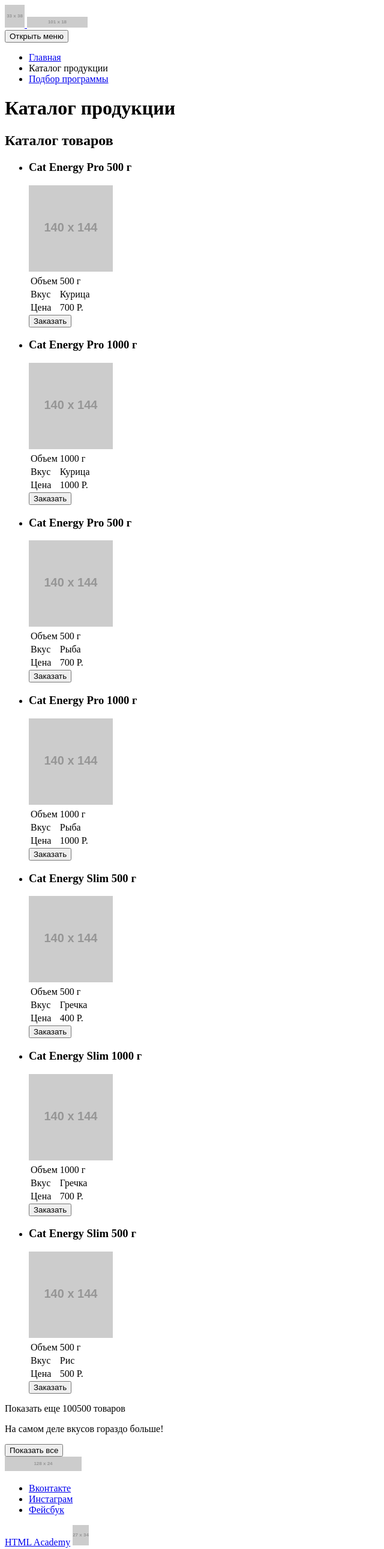
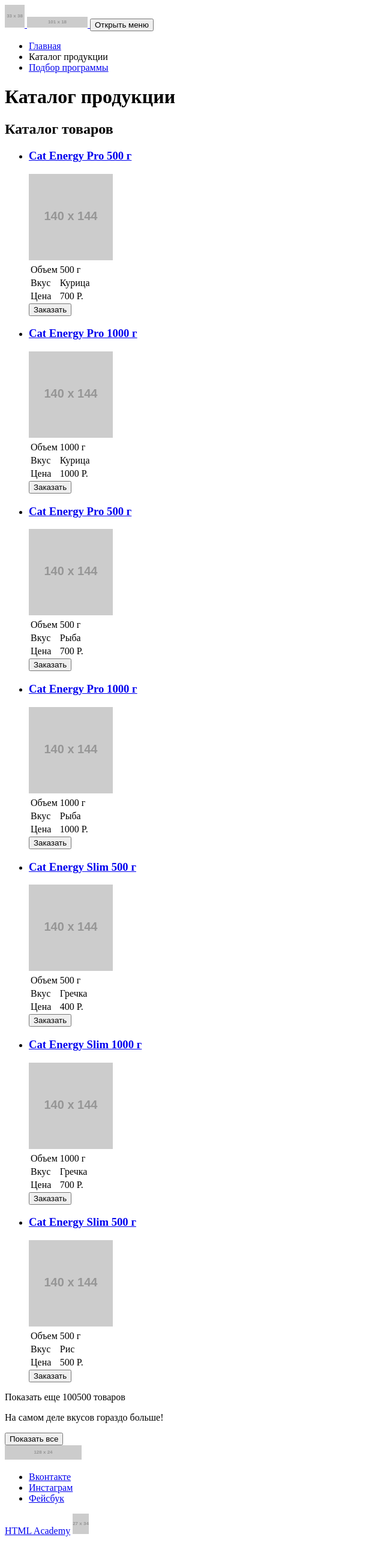
Before and after one commit to Deim-Sha/782031-cat-energy-16, a website: page source/catalog.html in a window 1280 px wide. Shown: the whole page at 60% size, without its empty margins (0-640 px from the left). Drawn offline with Linux system fonts and the light colour scheme; placeholder pictures from the web are drawn by us.

Commit message:
вносит правки по замечаниям

```diff
--- a/source/catalog.html
+++ b/source/catalog.html
@@ -8,17 +8,15 @@
 
 <body>
   <header class="page-header">
-    <a class="page-header__logo" href="index.html">
-      <img class="page-header__logo-image" src="http://placehold.it/33x38" width="33" height="38"
-        alt="Логотип Кэт энерджи">
+    <nav class="main-nav">
+      <a class="main-nav__logo" href="index.html">
+        <img class="main-nav__logo-image" src="http://placehold.it/33x38" width="33" height="38"
+          alt="Логотип Кэт Энерджи">
+        <img class="main-nav__logo-name" src="http://placehold.it/101x18" width="101" height="18" alt="Кэт Энерджи">
       </a>
-    <a class="page-header__logo" href="index.html">
-      <img class="page-header__brand-name" src="http://placehold.it/101x18" width="101" height="18"
-        alt="Логотип Кэт энерджи">
-    </a>
-    <nav class="main-nav">
-      <div class="main-nav__wrap">
-        <button class="main-nav__toggle" type="button">Открыть меню</button>
+      <button class="main-nav__toggle" type="button">
+        <span class="visually-hidden">Открыть меню</span>
+      </button>
       <ul class="main-nav__list site-list">
         <li class="site-list__item">
           <a href="index.html">Главная</a>
@@ -30,19 +28,22 @@
           <a href="form.html">Подбор программы</a>
         </li>
       </ul>
-      </div>
     </nav>
   </header>
 
   <main class="page-main">
-    <h1 class="page-main__title page-main__title--inner">Каталог продукции</h1>
+    <h1 class="page-main__title-inner">Каталог продукции</h1>
     <section class="catalog">
       <h2 class="visually-hidden">Каталог товаров</h2>
       <ul class="catalog__list">
         <li class="catalog__item">
-          <h3 class="catalog__title">Cat Energy Pro 500 г</h3>
+          <a class="catalog__link-item" href="#">
+            <h3 class="catalog__item-title">Cat Energy Pro 500 г</h3>
+          </a>
+          <a class="catalog__link-image" href="#">
             <img class="catalog__item-image" src="http://placehold.it/140x144" width="140" height="144"
               alt="Cat Energy Pro 500 г с курицей">
+          </a>
           <table class="catalog__table">
             <tr class="catalog__table-row">
               <td class="catalog__table-title">Объем</td>
@@ -60,9 +61,13 @@
           <button class="catalog__order-button button" type="button">Заказать</button>
         </li>
         <li class="catalog__item">
-          <h3 class="catalog__title">Cat Energy Pro 1000 г</h3>
+          <a class="catalog__link-item" href="#">
+            <h3 class="catalog__item-title">Cat Energy Pro 1000 г</h3>
+          </a>
+          <a class="catalog__link-image" href="#">
             <img class="catalog__item-image" src="http://placehold.it/140x144" width="140" height="144"
               alt="Cat Energy Pro 1000 г с курицей">
+          </a>
           <table class="catalog__table">
             <tr class="catalog__table-row">
               <td class="catalog__table-title">Объем</td>
@@ -80,9 +85,13 @@
           <button class="catalog__order-button button" type="button">Заказать</button>
         </li>
         <li class="catalog__item">
-          <h3 class="catalog__title">Cat Energy Pro 500 г</h3>
+          <a class="catalog__link-item" href="#">
+            <h3 class="catalog__item-title">Cat Energy Pro 500 г</h3>
+          </a>
+          <a class="catalog__link-image" href="#">
             <img class="catalog__item-image" src="http://placehold.it/140x144" width="140" height="144"
               alt="Cat Energy Pro 500 г с рыбой">
+          </a>
           <table class="catalog__table">
             <tr class="catalog__table-row">
               <td class="catalog__table-title">Объем</td>
@@ -100,9 +109,13 @@
           <button class="catalog__order-button button" type="button">Заказать</button>
         </li>
         <li class="catalog__item">
-          <h3 class="catalog__title">Cat Energy Pro 1000 г</h3>
+          <a class="catalog__link-item" href="#">
+            <h3 class="catalog__item-title">Cat Energy Pro 1000 г</h3>
+          </a>
+          <a class="catalog__link-image" href="#">
             <img class="catalog__item-image" src="http://placehold.it/140x144" width="140" height="144"
               alt="Cat Energy Pro 1000 г с рыбой">
+          </a>
           <table class="catalog__table">
             <tr class="catalog__table-row">
               <td class="catalog__table-title">Объем</td>
@@ -120,9 +133,13 @@
           <button class="catalog__order-button button" type="button">Заказать</button>
         </li>
         <li class="catalog__item">
-          <h3 class="catalog__title">Cat Energy Slim 500 г</h3>
+          <a class="catalog__link-item" href="#">
+            <h3 class="catalog__item-title">Cat Energy Slim 500 г</h3>
+          </a>
+          <a class="catalog__link-image" href="#">
             <img class="catalog__item-image" src="http://placehold.it/140x144" width="140" height="144"
               alt="Cat Energy Pro 1000 г с гречкой">
+          </a>
           <table class="catalog__table">
             <tr class="catalog__table-row">
               <td class="catalog__table-title">Объем</td>
@@ -140,9 +157,13 @@
           <button class="catalog__order-button button" type="button">Заказать</button>
         </li>
         <li class="catalog__item">
-          <h3 class="catalog__title">Cat Energy Slim 1000 г</h3>
+          <a class="catalog__link-item" href="#">
+            <h3 class="catalog__item-title">Cat Energy Slim 1000 г</h3>
+          </a>
+          <a class="catalog__link-image" href="#">
             <img class="catalog__item-image" src="http://placehold.it/140x144" width="140" height="144"
               alt="Cat Energy Pro 1000 г с гречкой">
+          </a>
           <table class="catalog__table">
             <tr class="catalog__table-row">
               <td class="catalog__table-title">Объем</td>
@@ -160,9 +181,13 @@
           <button class="catalog__order-button button" type="button">Заказать</button>
         </li>
         <li class="catalog__item">
-          <h3 class="catalog__title">Cat Energy Slim 500 г</h3>
+          <a class="catalog__link-item" href="#">
+            <h3 class="catalog__item-title">Cat Energy Slim 500 г</h3>
+          </a>
+          <a class="catalog__link-image" href="#">
             <img class="catalog__item-image" src="http://placehold.it/140x144" width="140" height="144"
-            alt="Cat Energy Pro 1000 г с рисом">
+              alt="Cat Energy Pro 500 г с рисом">
+          </a>
           <table class="catalog__table">
             <tr class="catalog__table-row">
               <td class="catalog__table-title">Объем</td>
@@ -179,7 +204,6 @@
           </table>
           <button class="catalog__order-button button" type="button">Заказать</button>
         </li>
-        </li>
       </ul>
       <div class="catalog__all">
         <p class="catalog__all-title">Показать еще 100500 товаров</p>
@@ -192,8 +216,7 @@
 
   <footer class="page-footer">
     <a class="page-footer__logo" href="index.html">
-      <img class="page-footer__brand-name" src="http://placehold.it/128x24" width="128" height="24"
-        alt="Логотип Кэт энерджи">
+      <img class="page-footer__logo-name" src="http://placehold.it/128x24" width="128" height="24" alt="Кэт энерджи">
     </a>
     <ul class="page-footer__list social-list">
       <li class="social-list__item">
```
Also changed, not shown: source/form.html (+9 -13 lines), source/index.html (+21 -18 lines). Lines whose indentation alone changed are shown as unchanged.
